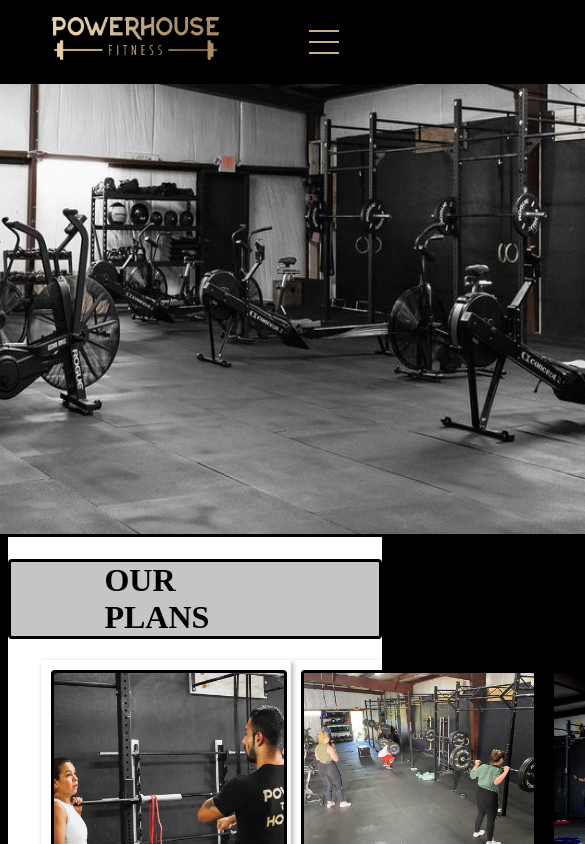
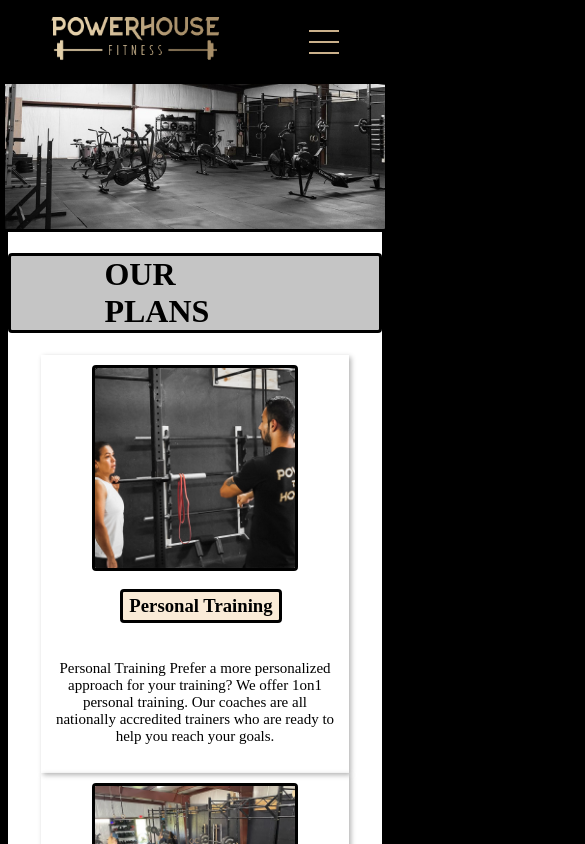
Before and after one commit to VegaMiguel9/Powerhouse, a React (Create React App) app in the folder frontend/: page /plans in a window 390 px wide. Shown: the top 844 px of the page, 585 px wide, since content can reach past the window. Built offline with nearby package versions, Linux system fonts and the light colour scheme.

Commit message:
added responsive display to plans

```diff
--- a/frontend/src/components/plans/plans.css
+++ b/frontend/src/components/plans/plans.css
@@ -1,5 +1,6 @@
 .plansBackground {
     background-color: white;
+    padding-bottom:  5%;
  }
 
 
@@ -11,8 +12,6 @@
 
 
  .titleImage img {
-    height: 450px;
-    width: 1000px;
     border-style: solid;
     border-top: 0;
     border-bottom-left-radius: 4px;
@@ -39,14 +38,14 @@
  /* <---------- plans ----------> */
 
 
- .plansFlex {
+ /* .plansFlex {
     display: flex;
     justify-content: center;
     justify-content: space-between;
     margin-right: 9%;
     margin-left: 9%;
     margin-bottom: 2%;
- }
+ } */
 
 
  .plansBox {
@@ -56,14 +55,13 @@
 
 
  .plansImgs {
-    width: 230px;
+    /* width: 230px; */
  }
 
 
  .plansImgs img{
     border-style: solid;
     border-radius: 4px;
-    height: 230px;
  }
 
 
@@ -87,20 +85,117 @@
 
  /* <---------- contact ----------> */
 .contactBox {
-    width: 500px;
-    box-shadow: 2px 2px 5px rgba(0, 0, 0, 0.3);
    display: flex;
-    flex-direction: row;
+   justify-content: center;
 }
 
+ .contactText {
+   text-align: center;
+}
 
- /* .contactBox div{
-    display: flex;
-    flex-direction: row;
+.contactText h1 {
+   font-size: 50px;
+}
+
+.contactText button {
+   font-size: 25px;
+   border-style: solid;
+   border-radius: 4px;
+   border-color: black;
+   padding: 10px;
+}
+
+/* <---------- usability ----------> */
+/*
+.titleImage img {
+   height: 450px;
+   width: 1000px;
+   border-style: solid;
+   border-top: 0;
+   border-bottom-left-radius: 4px;
+   border-bottom-right-radius: 4px;
 } */
 
+@media (min-width: 1024px) {
+   .titleImage img {
+      width: 900px;
+   }
 
- .contactFlex {
+   .plansImgs img{
+      height: 170px;
+   }
+
+   .plansFlex {
       display: flex;
-    flex-direction: row;
+      justify-content: center;
+      justify-content: space-between;
+      margin-right: 9%;
+      margin-left: 9%;
+      margin-bottom: 2%;
    }
+
+   .plansImgs {
+      justify-content: center;
+      align-items: center;
+      display: flex;
+      flex-direction: column;
+   }
+}
+
+@media (max-width: 768px) {
+   .titleImage img {
+      width: 600px;
+   }
+
+   .plansImgs img{
+      height: 120px;
+   }
+
+   .plansText {
+      font-size: 15px;
+   }
+
+   .plansFlex {
+      display: flex;
+      justify-content: center;
+      justify-content: space-between;
+      margin-right: 9%;
+      margin-left: 9%;
+      margin-bottom: 2%;
+   }
+}
+
+@media (max-width: 425px) {
+   .titleImage img {
+      width: 380px;
+   }
+
+   .plansImgs {
+      justify-content: center;
+      align-items: center;
+      display: flex;
+      flex-direction: column;
+   }
+
+   .plansImgs img{
+      height: 200px;
+   }
+
+   .plansFlex {
+      display: flex;
+      justify-content: center;
+      justify-content: space-between;
+      margin-bottom: 2%;
+      flex-direction: column;
+   }
+
+   .plansTitle h3 {
+      width: 100%;
+   }
+
+   .plansText {
+      font-size: 15px;
+      display: flex;
+      flex-wrap: wrap;
+   }
+}
--- a/frontend/src/components/plans/plans.js
+++ b/frontend/src/components/plans/plans.js
@@ -1,5 +1,6 @@
 import React from "react";
 import "./plans.css";
+import { Link } from "react-router-dom";
 
 function plans() {
   return (
@@ -88,12 +89,11 @@ function plans() {
       </div>
       {/* <---------- contact ----------> */}
       <div className="contactBox">
-        <div className="contactFlex">
-          {/* <img src="/imgs/weightlifting.jpg" alt="plans contact picture" /> */}
-        </div>
-        <div>
-          <h3>Don't know what to pick?</h3>
-          <button>Contact Us</button>
+        <div className="contactText">
+          <h1>Don't know what to pick?</h1>
+          <Link to="/contact">
+            <button>Contact Us</button>
+          </Link>
         </div>
       </div>
     </div>
--- a/frontend/src/sections/plans.js
+++ b/frontend/src/sections/plans.js
@@ -1,12 +1,16 @@
 import React from "react";
 import NavBar from "../components/navBar/navBar";
 import Plans from "../components/plans/plans";
+import Footer from "../components/footer/Footer";
 
 function plans() {
   return (
     <div>
       <NavBar />
-      <Plans />
+      <div className="plansBottomMargin">
+        <Plans />
+      </div>
+      <Footer />
     </div>
   );
 }
```
Lines whose indentation alone changed are shown as unchanged.
